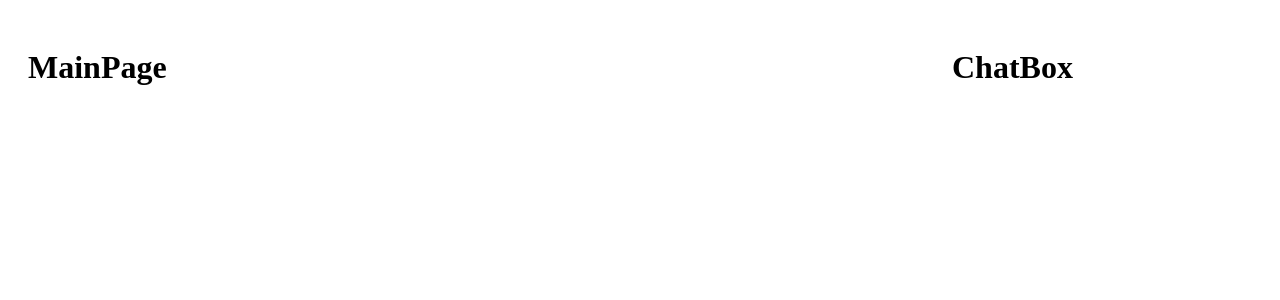
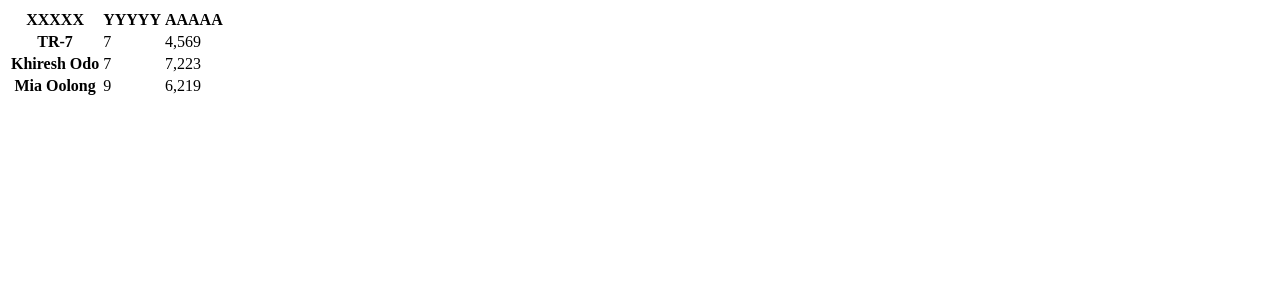
Before and after one commit to Antoine-Moutard/hackathon-steto, a React (Vite) app in the folder Hackaton-Front/: page / in a window 1280 px wide. Shown: the top 300 px of the page. Built offline with nearby package versions, Linux system fonts and the light colour scheme.

Commit message:
LoginPage creation

```diff
--- a/Hackaton-Front/src/App.tsx
+++ b/Hackaton-Front/src/App.tsx
@@ -2,15 +2,25 @@ import { useState } from 'react'
 import './App.css'
 import { MainPage } from './Component/MainPage'
 import { ChatBox } from './Component/ChatBox'
+import { LoginPage } from './Component/LoginPage'
 
 function App() {
 
-  return (
+  const [etat, setEtat] = useState<string>("login")
 
-    <div className='page-container'>
-      <MainPage/>
-      <ChatBox/>
-    </div>
+  if (etat == "login"){
+    return(
+      <LoginPage etat={etat} setEtat={setEtat}/>
+    )
+  }
+  else if (etat == "connect"){
+    return (
+      <div className='page-container'>
+        <MainPage/>
+        <ChatBox/>
+      </div>
+    )
+  }
 
       // {/* <div>
       //   <a href="https://vitejs.dev" target="_blank">
@@ -33,7 +43,7 @@ function App() {
       //   Click on the Vite and React logos to learn more
       // </p> */}
 
-  )
+  // )
 }
 
 export default App
--- /dev/null
+++ b/Hackaton-Front/src/Component/LoginPage.tsx
@@ -0,0 +1,40 @@
+import { Dispatch, SetStateAction } from "react"
+
+type LoginPageProps = {
+    etat:string,setEtat: Dispatch<SetStateAction<string>>
+}
+
+export const LoginPage = ({etat, setEtat}: LoginPageProps) => {
+
+    function test(){
+        let newEtat = "connect"
+        setEtat(newEtat)
+    }
+
+    return (
+        <div>
+            <table>
+                <tr>
+                    <th scope="col">XXXXX</th>
+                    <th scope="col">YYYYY</th>
+                    <th scope="col">AAAAA</th>
+                </tr>
+                <tr onClick={() => test()}>
+                    <th scope="row">TR-7</th>
+                    <td>7</td>
+                    <td>4,569</td>
+                </tr>
+                <tr>
+                    <th scope="row">Khiresh Odo</th>
+                    <td>7</td>
+                    <td>7,223</td>
+                </tr>
+                <tr>
+                    <th scope="row">Mia Oolong</th>
+                    <td>9</td>
+                    <td>6,219</td>
+                </tr>
+            </table>
+        </div>
+    )
+}
```
